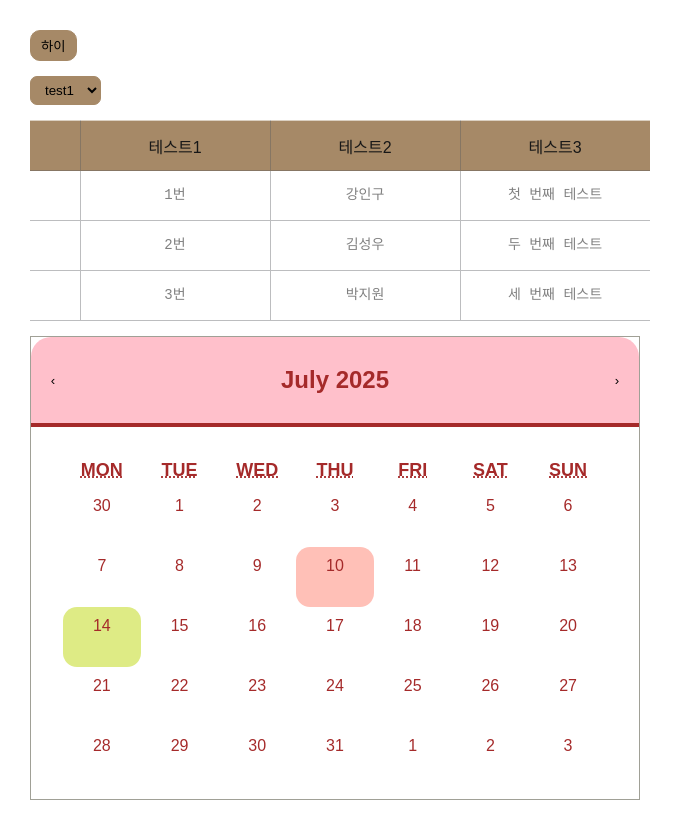
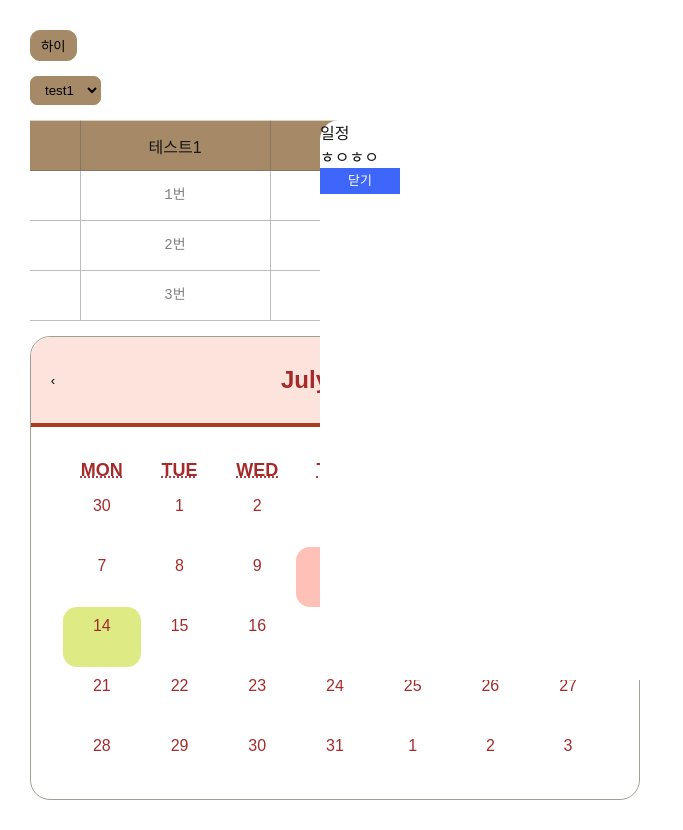
Before and after one commit to GoNyangProject/GoNyangFront, a Next.js app: page / in a window 1280 px wide. Both pictures are taken after a click on the button "10". Shown: the whole page, without its empty margins (0-683 px from the left). Built offline with nearby package versions, Linux system fonts and the light colour scheme.

Commit message:
calendar 날짜 클릭 시 팝업창 띄우기

```diff
--- a/components/atom/DatePicker.tsx
+++ /dev/null
@@ -1,14 +0,0 @@
-import React, { useState } from 'react';
-import 'react-calendar/dist/Calendar.css';
-import { CustomCalendar } from '../../styles/components/atom/DatePicker';
-
-const DatePicker = () => {
-    const [date, setDate] = useState<Date>(new Date());
-    return (
-        <div>
-            <CustomCalendar locale={'en'} value={date} next2Label={null} prev2Label={null} />
-        </div>
-    );
-};
-
-export default DatePicker;
--- /dev/null
+++ b/components/molecules/Dialog.tsx
@@ -0,0 +1,87 @@
+import React, { CSSProperties, ReactNode, useEffect } from 'react';
+import { DialogType } from '../../enum/Dialog';
+import { useDialogStore } from '../../store/dialogStore';
+import Button from '../atom/Button';
+import { DialogBody, DialogFooter, DialogHeader, DialogInner, DialogWrapper } from '../../styles/components/molecules/Dialog';
+
+type DialogProps = {
+    children: ReactNode;
+    type: DialogType;
+    title?: string;
+    style?: CSSProperties;
+    width?: string;
+    height?: string;
+    confirmText?: string;
+    cancelText?: string;
+    onClickConfirm?: React.MouseEventHandler<HTMLButtonElement>;
+    onClickCancel?: () => void;
+    showBtn?: boolean;
+};
+const Dialog = ({
+    children,
+    type,
+    title,
+    style,
+    width = '320px',
+    height = '300px',
+    confirmText = '확인',
+    cancelText = '닫기',
+    onClickConfirm,
+    onClickCancel,
+    showBtn,
+}: DialogProps) => {
+    const { selectedDialogs, closeDialog } = useDialogStore();
+    const isOpenDialog = selectedDialogs.some((dialog) => dialog.dialogType === type && dialog.isOpen);
+    useEffect(() => {
+        console.log(isOpenDialog);
+    }, [isOpenDialog]);
+
+    return (
+        <DialogWrapper $isOpen={isOpenDialog} style={style}>
+            <DialogInner $width={width} $height={height}>
+                <DialogHeader>{title}</DialogHeader>
+                <DialogBody>{children}</DialogBody>
+                <DialogFooter>
+                    {showBtn && (
+                        <Button
+                            style={{
+                                lineHeight: '16px',
+                                fontWeight: '500',
+                            }}
+                            width="80px"
+                            height="26px"
+                            border="none"
+                            padding="0"
+                            color="#FFFFFF"
+                            backgroundColor="#3E66FB"
+                            borderRadius="0"
+                            fontSize="13px"
+                            onClick={onClickConfirm}
+                        >
+                            {confirmText}
+                        </Button>
+                    )}
+                    <Button
+                        style={{
+                            lineHeight: '16px',
+                            fontWeight: '500',
+                        }}
+                        width="80px"
+                        height="26px"
+                        border="none"
+                        padding="0"
+                        color="#FFFFFF"
+                        backgroundColor="#3E66FB"
+                        borderRadius="0"
+                        fontSize="13px"
+                        onClick={onClickCancel}
+                    >
+                        {cancelText}
+                    </Button>
+                </DialogFooter>
+            </DialogInner>
+        </DialogWrapper>
+    );
+};
+
+export default Dialog;
--- /dev/null
+++ b/components/organisms/DatePicker.tsx
@@ -0,0 +1,30 @@
+import React, { useEffect, useState } from 'react';
+import 'react-calendar/dist/Calendar.css';
+import { CustomCalendar } from '../../styles/components/atom/DatePicker';
+import { useDialogStore } from '../../store/dialogStore';
+import { DialogType } from '../../enum/Dialog';
+
+const DatePicker = () => {
+    const [date, setDate] = useState<Date>(new Date());
+    const { openDialog } = useDialogStore();
+    const onClickDay = (date: Date) => {
+        const year = date.getFullYear();
+        const month = (date.getMonth() + 1).toString().padStart(2, '0');
+        const day = date.getDate().toString().padStart(2, '0');
+        const clickedDate = `${year}-${month}-${day}` as unknown as Date;
+        console.log('선택한 날짜 : ' + clickedDate);
+        setDate(clickedDate);
+        openDialog(DialogType.CALENDAR);
+    };
+
+    useEffect(() => {
+        console.log(date);
+    }, [date]);
+    return (
+        <div>
+            <CustomCalendar locale={'en'} value={date} next2Label={null} prev2Label={null} onClickDay={onClickDay} />
+        </div>
+    );
+};
+
+export default DatePicker;
--- /dev/null
+++ b/components/organisms/dialog/CalendarDialog.tsx
@@ -0,0 +1,29 @@
+import React from 'react';
+import Dialog from '../../molecules/Dialog';
+import { DialogType } from '../../../enum/Dialog';
+import { useDialogStore } from '../../../store/dialogStore';
+
+const CalendarDialog = () => {
+    const { closeDialog } = useDialogStore();
+
+    const handleClickConfirm = () => {};
+    const handleClickCancel = () => {
+        closeDialog(DialogType.CALENDAR);
+    };
+
+    return (
+        <Dialog
+            type={DialogType.CALENDAR}
+            title={'일정'}
+            width="50vw"
+            height="70vh"
+            style={{ backgroundColor: 'white' }}
+            onClickConfirm={handleClickConfirm}
+            onClickCancel={handleClickCancel}
+        >
+            <div>ㅎㅇㅎㅇ</div>
+        </Dialog>
+    );
+};
+
+export default CalendarDialog;
--- /dev/null
+++ b/enum/Dialog.ts
@@ -0,0 +1,3 @@
+export enum DialogType {
+    CALENDAR = 'CALENDAR',
+}
--- a/package.json
+++ b/package.json
@@ -11,6 +11,7 @@
   "dependencies": {
     "next": "15.3.5",
     "react": "^19.0.0",
+    "react-calendar": "^6.0.0",
     "react-dom": "^19.0.0",
     "styled-components": "^6.1.19"
   },
@@ -25,6 +26,6 @@
     "eslint-plugin-prettier": "^5.5.1",
     "prettier": "3.6.2",
     "typescript": "^5",
-    "zustand": "^5.0.4"
+    "zustand": "^5.0.6"
   }
 }
--- a/src/app/page.tsx
+++ b/src/app/page.tsx
@@ -1,39 +1,48 @@
 'use client';
-import React from 'react';
+import React, { useEffect } from 'react';
 import Button from '../../components/atom/Button';
 import Select from '../../components/atom/Select';
 import type { SelectOption } from '../../types/Common';
 import Table from '../../components/atom/Table';
 import { TEST_TABLE_COLUMNS } from '../../constants/table-init';
-import DatePicker from '../../components/atom/DatePicker';
+import DatePicker from '../../components/organisms/DatePicker';
+import { useDialogStore } from '../../store/dialogStore';
+import CalendarDialog from '../../components/organisms/dialog/CalendarDialog';
 
 const SelectOption = [
     {
         value: '1',
-        label: 'test1'
+        label: 'test1',
     },
     {
         value: '2',
-        label: 'test2'
+        label: 'test2',
     },
     {
         value: '3',
-        label: 'test3'
-    }
+        label: 'test3',
+    },
 ];
 const TEST_TABLE_ROWS = [
     { test1: '1번', test2: '강인구', test3: '첫 번째 테스트' },
     { test1: '2번', test2: '김성우', test3: '두 번째 테스트' },
-    { test1: '3번', test2: '박지원', test3: '세 번째 테스트' }
+    { test1: '3번', test2: '박지원', test3: '세 번째 테스트' },
 ];
 const Page = () => {
+    const { selectedDialogs } = useDialogStore();
+
     const handleClickBtn = () => {
         alert('버튼 클릭');
+
     };
 
     const handleChangeOption = (option: SelectOption) => {
         console.log(option);
     };
+
+    useEffect(() => {
+        console.log(selectedDialogs);
+    }, [selectedDialogs]);
 
     return (
         <div style={{ display: 'flex', flexDirection: 'column', padding: '30px', gap: '15px' }}>
@@ -49,6 +58,7 @@ const Page = () => {
             <div>
                 <DatePicker />
             </div>
+            <CalendarDialog />
         </div>
     );
 };
--- /dev/null
+++ b/store/dialogStore.ts
@@ -0,0 +1,26 @@
+import { DialogType } from '../enum/Dialog';
+import { create } from 'zustand';
+
+export type Dialog = {
+    dialogType: DialogType;
+    isOpen: boolean;
+};
+
+interface DialogState {
+    selectedDialogs: Dialog[];
+    openDialog: (dialogType: DialogType) => void;
+    closeDialog: (dialogType: DialogType) => void;
+}
+
+export const useDialogStore = create<DialogState>((set) => ({
+    selectedDialogs: [],
+
+    openDialog: (dialogType) =>
+        set((state) => ({
+            selectedDialogs: [...state.selectedDialogs, { dialogType, isOpen: true }],
+        })),
+    closeDialog: (dialogType) =>
+        set((state) => ({
+            selectedDialogs: state.selectedDialogs.filter((d) => d.dialogType !== dialogType),
+        })),
+}));
--- a/styles/components/atom/DatePicker.ts
+++ b/styles/components/atom/DatePicker.ts
@@ -4,13 +4,11 @@ import Calendar from 'react-calendar';
 
 export const CustomCalendar = styled(Calendar)`
     width: 50%;
+    border-radius: 20px;
 
-    .react-calendar {
-        border-radius: 20px;
-    }
     .react-calendar__navigation {
-        background: pink;
-        border-bottom: 4px solid brown;
+        background: #fce3db;
+        border-bottom: 4px solid #aa3d1d;
         height: 90px;
         border-radius: 20px 20px 0 0;
 
@@ -28,7 +26,7 @@ export const CustomCalendar = styled(Calendar)`
 
     .react-calendar__navigation button:enabled:hover,
     .react-calendar__navigation button:enabled:focus {
-        background-color: pink;
+        background-color: #ffeccc;
         border-radius: 20px 20px 0 0;
     }
 
--- /dev/null
+++ b/styles/components/molecules/Dialog.ts
@@ -0,0 +1,23 @@
+import styled from 'styled-components';
+
+export const DialogWrapper = styled.div<{ $isOpen?: boolean }>`
+    display: ${(props) => (props.$isOpen ? 'flex' : 'none')};
+    width: inherit;
+    height: inherit;
+    background-color: white;
+    position: absolute;
+    top: 50%;
+    left: 50%;
+    transform: translate(-50%, -50%);
+    z-index: 999;
+    justify-content: center;
+    align-items: center;
+    border-radius: 20px;
+`;
+export const DialogInner = styled.div<{ $width?: string; $height: string }>`
+    width: ${(props) => props.$width};
+    height: ${(props) => props.$height};
+`;
+export const DialogHeader = styled.div``;
+export const DialogBody = styled.div``;
+export const DialogFooter = styled.div``;
```
Also changed, not shown: types/Common.ts (line endings or trailing spaces).
